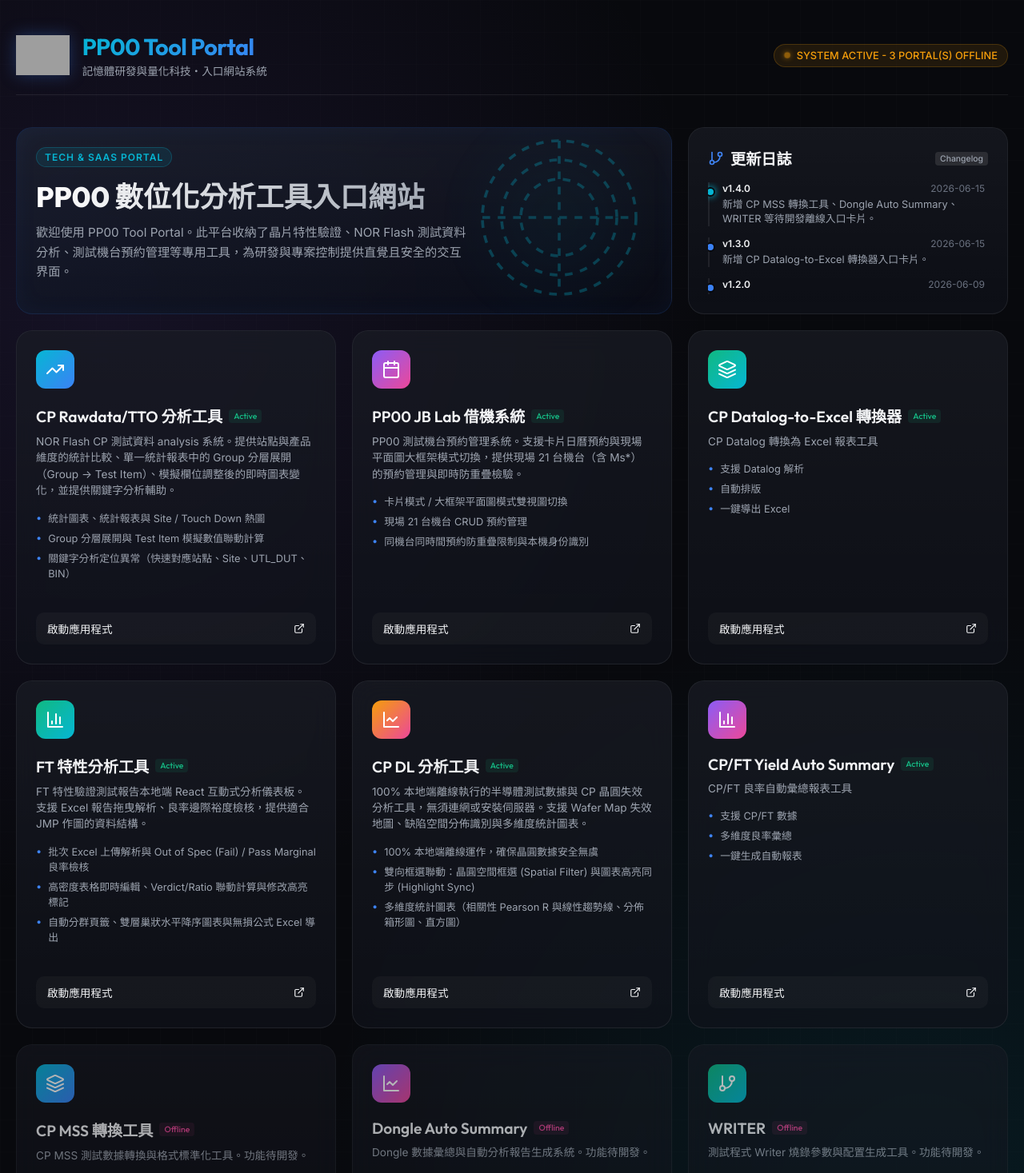
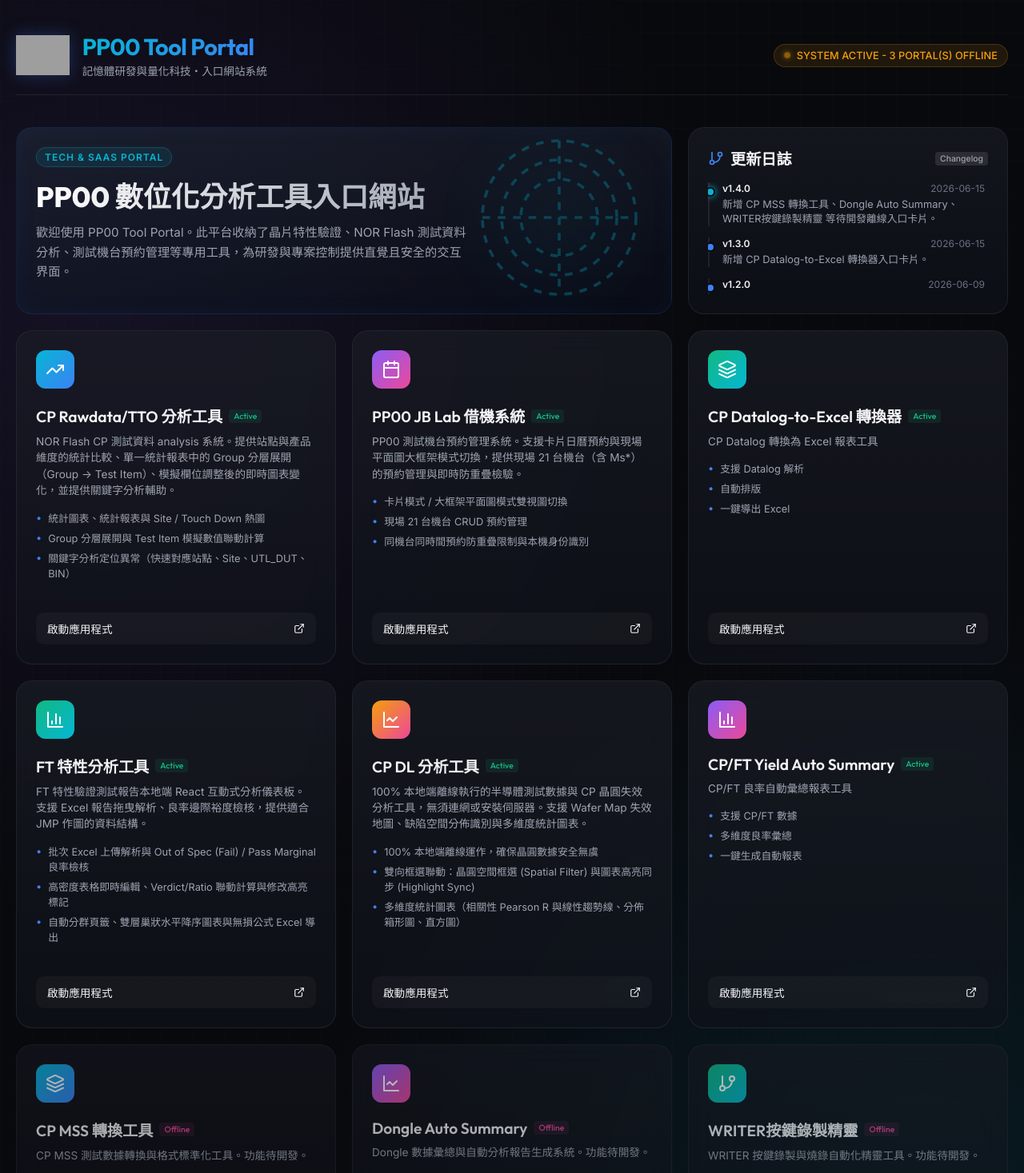
Before and after one commit to desmondlyu/PP00_portal, a React (Vite) app: page / in a window 1280 px wide. Shown: the top 1467 px of the page at 80% size. Built offline with nearby package versions, Linux system fonts and the light colour scheme; grey boxes are pictures that could not be loaded.

Commit message:
chore: rename WRITER card to WRITER按鍵錄製精靈

```diff
--- a/src/App.jsx
+++ b/src/App.jsx
@@ -323,9 +323,9 @@ export default function App() {
     },
     {
       id: 'writer',
-      title: 'WRITER',
+      title: 'WRITER按鍵錄製精靈',
       badge: 'Active',
-      desc: '測試程式 Writer 燒錄參數與配置生成工具。功能待開發。',
+      desc: 'WRITER 按鍵錄製與燒錄自動化精靈工具。功能待開發。',
       icon: GitBranch,
       gradient: 'var(--grad-emerald-cyan)',
       gridClass: 'col-4',
@@ -341,7 +341,7 @@ export default function App() {
 
   // 更新日誌
   const changelog = [
-    { version: 'v1.4.0', date: '2026-06-15', text: '新增 CP MSS 轉換工具、Dongle Auto Summary、WRITER 等待開發離線入口卡片。', isNew: true },
+    { version: 'v1.4.0', date: '2026-06-15', text: '新增 CP MSS 轉換工具、Dongle Auto Summary、WRITER按鍵錄製精靈 等待開發離線入口卡片。', isNew: true },
     { version: 'v1.3.0', date: '2026-06-15', text: '新增 CP Datalog-to-Excel 轉換器入口卡片。', isNew: false },
     { version: 'v1.2.0', date: '2026-06-09', text: '依據實際工具需求重構排版。整合 TTO 分析、JB Lab 借機系統、CZ 特性分析與待開發 DL 工具入口。', isNew: false },
     { version: 'v1.1.0', date: '2026-05-20', text: '完成 JB Lab 借機系統之平面圖大框架模式與機台校準優化。', isNew: false },
```
Also changed, not shown: 1 other file (tests, documents, lock files or other folders).
